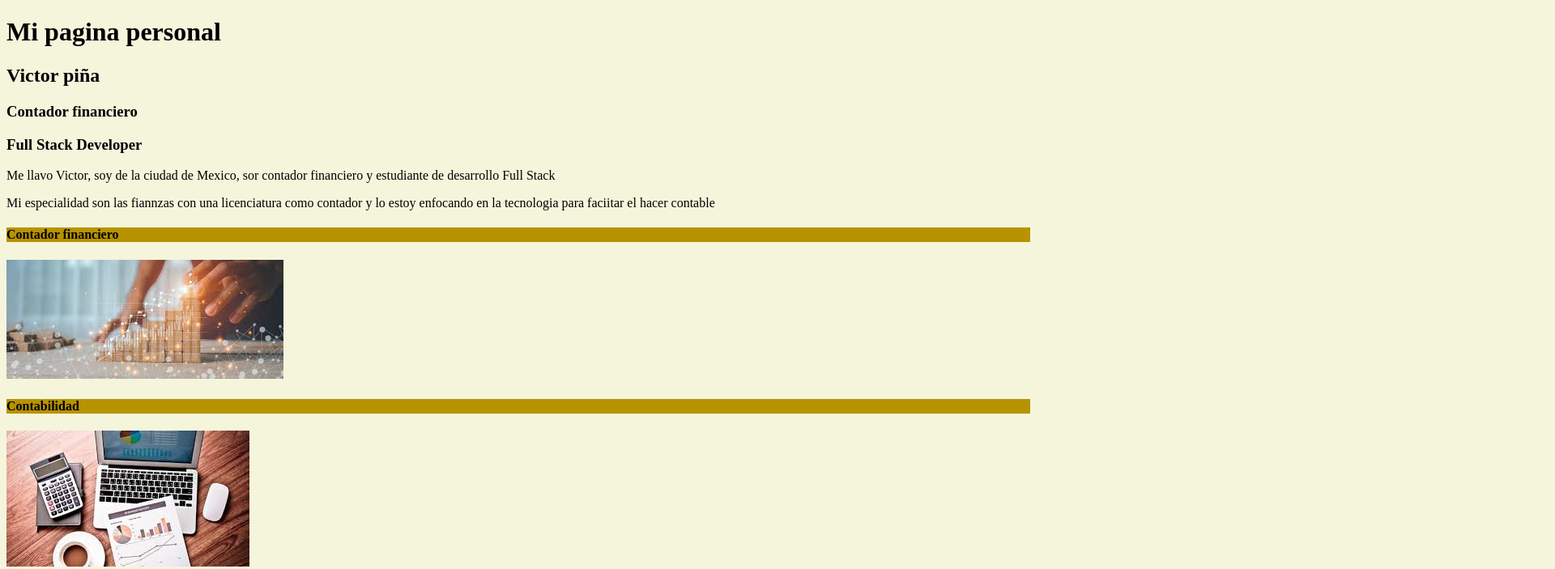
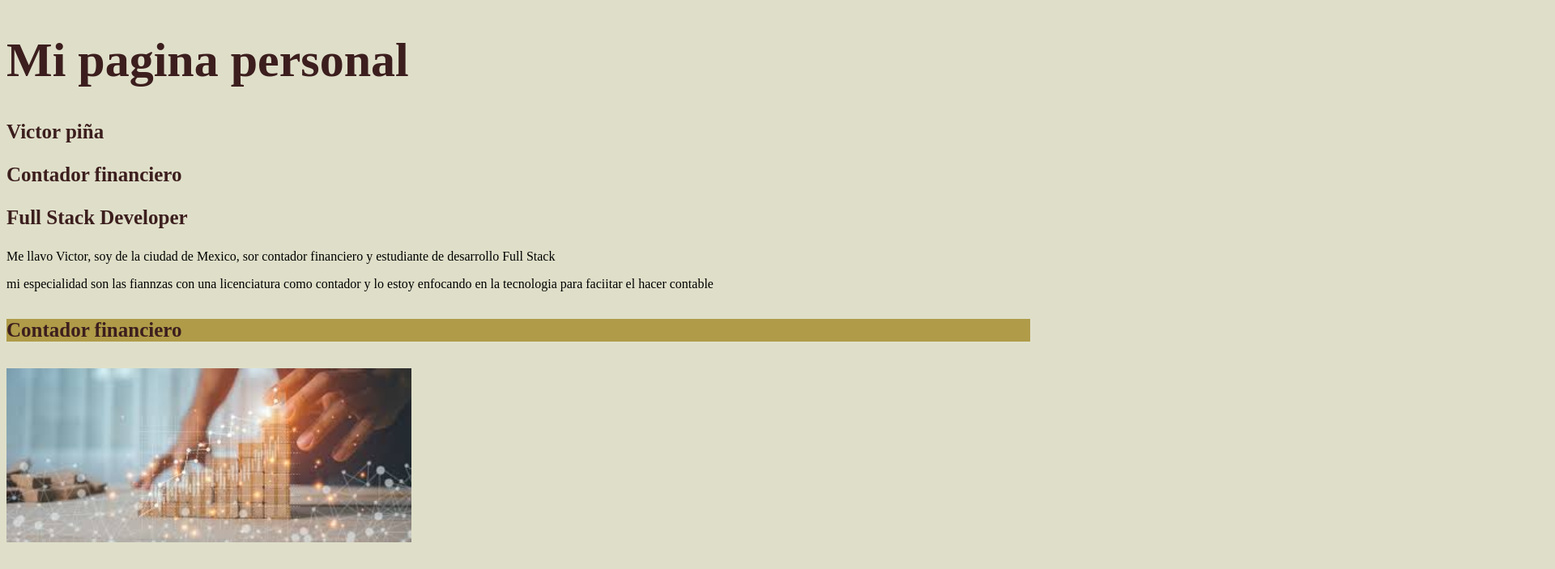
Before and after one commit to Unaltradirezione/RepositorioHenry-practicas-clases, a plain HTML site: page archivos HTML/selectores y jerarquia/index.html in a window 1280 px wide. Shown: the top 703 px of the page at 81% size, 1920 px wide, since content can reach past the window. Drawn offline with Linux system fonts and the light colour scheme.

Commit message:
cambios a selectores y jerarquias

```diff
--- a/archivos HTML/selectores y jerarquia/index.html
+++ b/archivos HTML/selectores y jerarquia/index.html
@@ -8,29 +8,29 @@
 </head>
 <body>
     <header>
-        <h1>Mi pagina personal</h1>
-        <h2>Victor piña</h2>
+        <h1 class="title" id="principal">Mi pagina personal</h1>
+        <h2 class="title">Victor piña</h2>
     </header>
     <main>
         <article>
-            <h3>Contador financiero</h3>
-            <h3>Full Stack Developer</h3>
+            <h3 class="title">Contador financiero</h3>
+            <h3 class="title">Full Stack Developer</h3>
             <p>Me llavo Victor, soy de la ciudad de Mexico, sor contador financiero y estudiante de desarrollo Full Stack </p>
-            <p>Mi especialidad son las fiannzas con una licenciatura como contador y lo estoy enfocando en la tecnologia para faciitar el hacer contable</p>
+            <p>mi especialidad son las fiannzas con una licenciatura como contador y lo estoy enfocando en la tecnologia para faciitar el hacer contable</p>
         </article>
 
         <article>
             <div>
-                <h4>Contador financiero</h4>
-                <img src="./finanzas.jpg" >
+                <h4 class="title">Contador financiero</h4>
+                <img src="./finanzas.jpg" class="logo" >
             </div>
             <div>
-                <h4>Contabilidad</h4>
-                <img src="./contabilidad 1.jpg">
+                <h4 class="title">Contabilidad</h4>
+                <img src="./contabilidad 1.jpg" class="logo">
             </div>
             <div>
-                <h4>Full Stack Developer</h4>
-                <img src="./desarrollador full stack.png">
+                <h4 class="title">Full Stack Developer</h4>
+                <img src="./desarrollador full stack.png" class="logo">
             </div>
         </article>
     </main>
--- a/archivos HTML/selectores y jerarquia/styles.css
+++ b/archivos HTML/selectores y jerarquia/styles.css
@@ -1,8 +1,23 @@
 body {
-    background-color: beige;
+    background-color: rgb(223, 223, 201);
 }
 
-h4{
-    background-color: rgb(184, 147, 0);
+h4 {
+    background-color: rgb(175, 155, 72);
 
 }
+
+.title {
+    font-size: 25px;
+    color: rgb(60, 30, 30);
+}
+
+.logo{
+    width: 500px
+}
+
+
+
+#principal {
+    font-size: 60px;
+}
```
